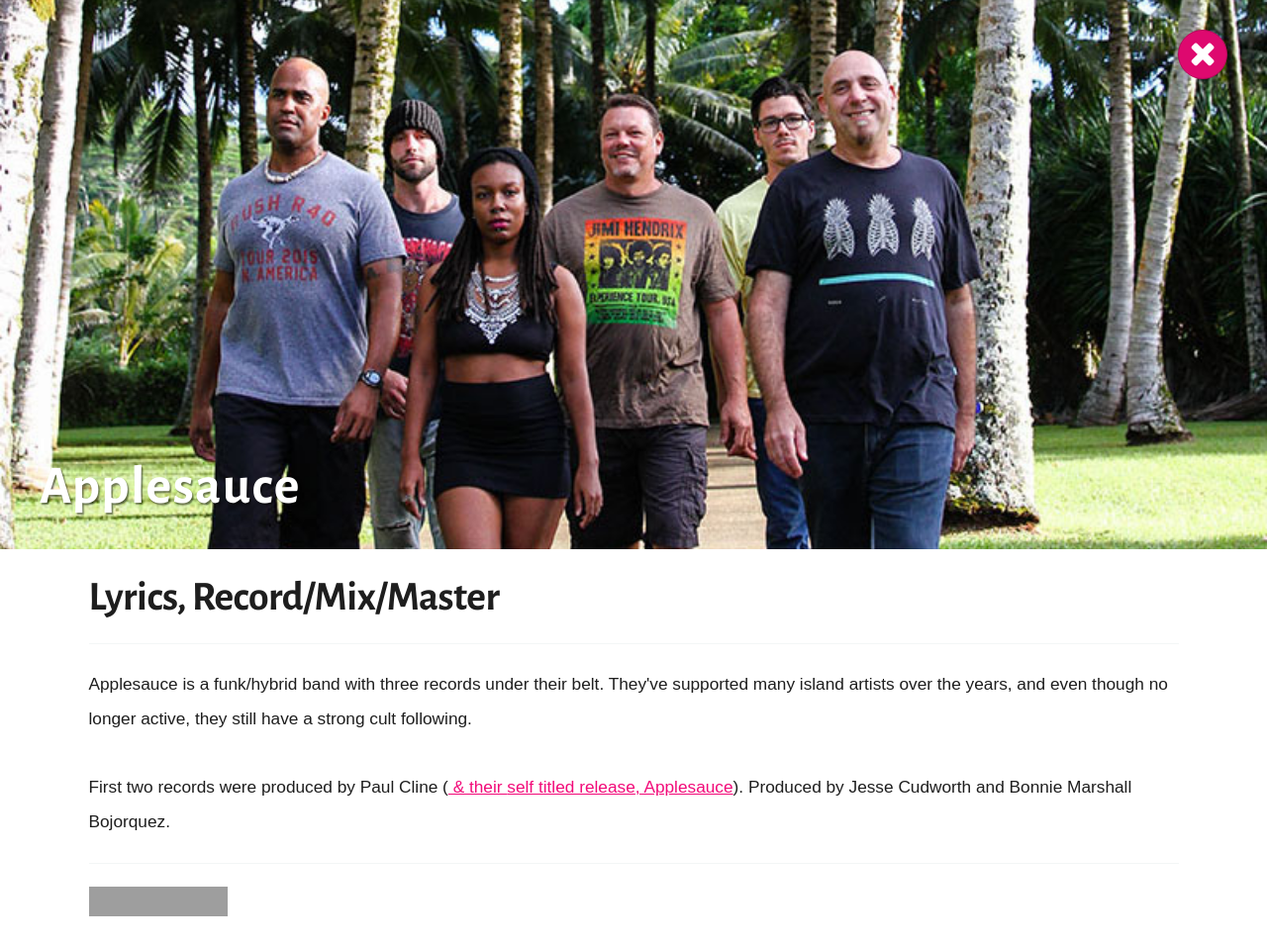
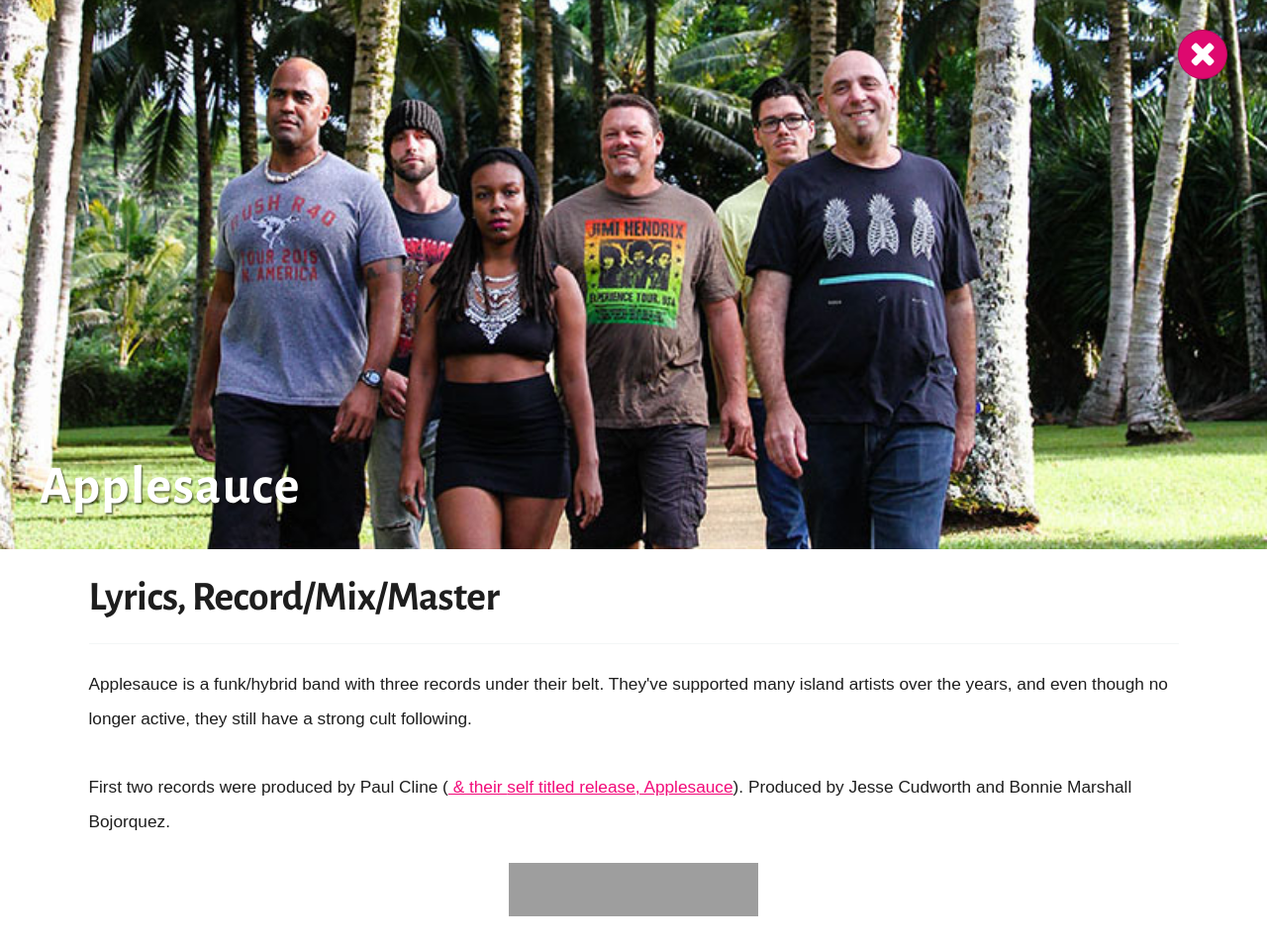
Before and after one commit to jericho1ne/starterkit-media, a Jekyll site: the page built from src/_posts/2014-07-29-applesauce.markdown, in a window 1280 px wide. Shown: the top 956 px of the page at 99% size. Built offline with Jekyll 4.4.1, drawn with Linux system fonts in a browser that asks for light colours; some web fonts are replaced; grey boxes are pictures that could not be loaded.

Commit message:
Apple Music album links

```diff
--- a/src/_layouts/client-detail.html
+++ b/src/_layouts/client-detail.html
@@ -28,6 +28,14 @@
             {% if page.description %}
               <p>{{ page.description }}</p>
             {% endif %}
+          </div>
+        </div>
+        <!-- ITUNES STORE -->
+        <div class="row">
+          <div class="col-sm-12 text-center">
+            <a href="{{ page.itunes_album }}?mt=1&app=music&ls=1"
+            style="display:inline-block;overflow:hidden;background:url(https://linkmaker.itunes.apple.com/assets/shared/text-lockups/en-us/standard-black.svg) no-repeat;width:252px;height:54px;"></a>
+            <hr class="spacer">
           </div>
         </div>
       </div>
@@ -89,6 +97,7 @@
           {% endfor %}
         </div>
 
+        <!-- GO BACK BUTTON -->
         <div class="row text-center">
           <hr class="spacer">
           <a href="/#portfolio" class="btn btn-lg text-center">
--- a/src/_posts/2014-07-29-applesauce.markdown
+++ b/src/_posts/2014-07-29-applesauce.markdown
@@ -19,7 +19,9 @@ bandcamp:
 - name: Applesauce self-titled album
   id: 710743641
 
-description: Applesauce is a funk/hybrid band with three records under their belt.  They've supported many island artists over the years, and even though no longer active, they still have a strong cult following.  <br><br>First two records were produced by Paul Cline (<a href="https://itunes.apple.com/us/album/sauce-ep/652851596"Applesauce EP</a> & their <a href="https://applesauce.bandcamp.com/album/applesauce">self titled release, Applesauce</a>). Produced by Jesse Cudworth and Bonnie Marshall Bojorquez. <hr> <a href="https://geo.itunes.apple.com/us/album/sauce-ep/652851596?mt=1&app=music&ls=1" style="display:inline-block;overflow:hidden;background:url(https://linkmaker.itunes.apple.com/assets/shared/text-lockups/en-us/standard-black.svg) no-repeat;width:140px;height:30px;"></a>
+itunes_album: https://geo.itunes.apple.com/us/album/sauce-ep/652851596
+
+description: Applesauce is a funk/hybrid band with three records under their belt.  They've supported many island artists over the years, and even though no longer active, they still have a strong cult following.  <br><br>First two records were produced by Paul Cline (<a href="https://itunes.apple.com/us/album/sauce-ep/652851596"Applesauce EP</a> & their <a href="https://applesauce.bandcamp.com/album/applesauce">self titled release, Applesauce</a>). Produced by Jesse Cudworth and Bonnie Marshall Bojorquez.
 
 date: 2014-07-18
 ---
```
Also changed, not shown: src/_posts/2014-07-15-expendable-youth.markdown (+3 -5 lines).
